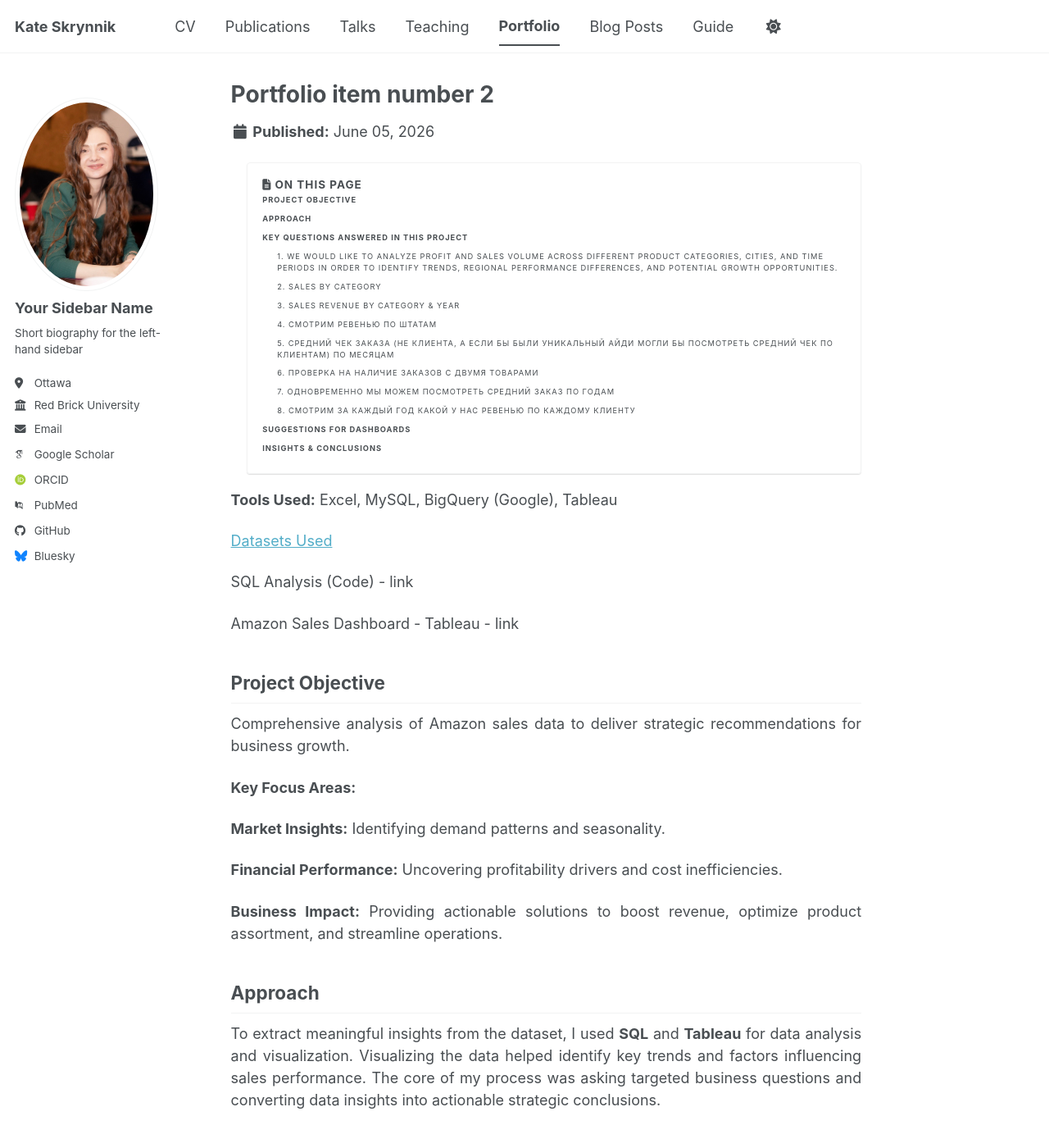
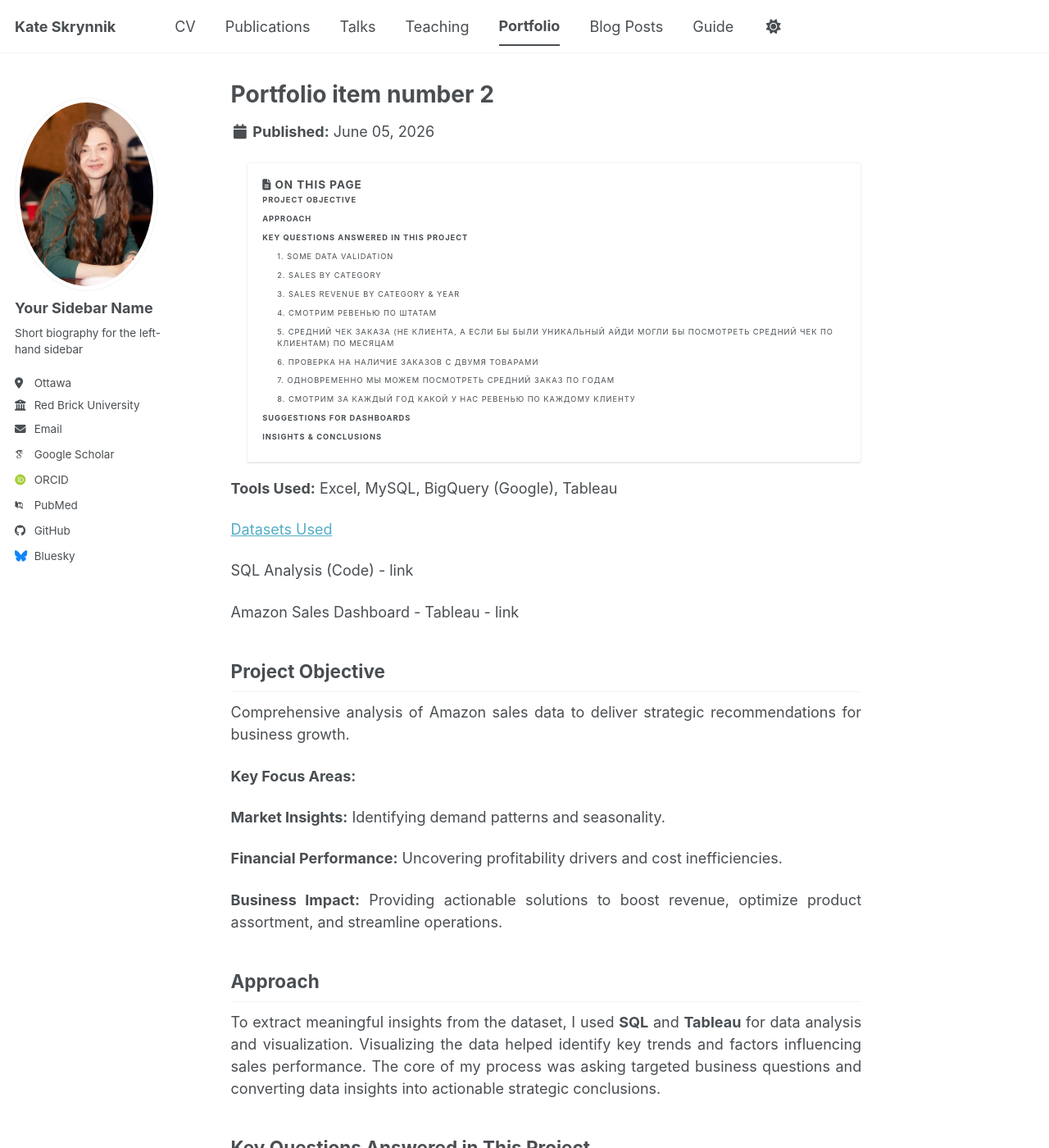
Before and after one commit to katevision/KateS, a Jekyll site: the page built from _portfolio/portfolio-2.md, in a window 1280 px wide and 1400 px high. Shown: the whole window at 82% size. Built offline with Jekyll 4.4.1, drawn with Linux system fonts in a browser that asks for light colours; some web fonts are replaced; a script bundle is joined from its source files by our own code; library files that are not in the unit come from our copies; some of the changed text lies outside the part shown.

Commit message:
Update portfolio-2.md

```diff
--- a/_portfolio/portfolio-2.md
+++ b/_portfolio/portfolio-2.md
@@ -39,7 +39,7 @@ To extract meaningful insights from the dataset, I used **SQL** and **Tableau**
 
 ##  Key Questions Answered in This Project
 
-### 1. We would like to analyze profit and sales volume across different product categories, cities, and time periods in order to identify trends, regional performance differences, and potential growth opportunities.
+### 1. Some data validation
 
 Since our primary goal is to understand profitability, revenue, and operational efficiency, we first need to identify and validate the data available in the dataset.
 
```
